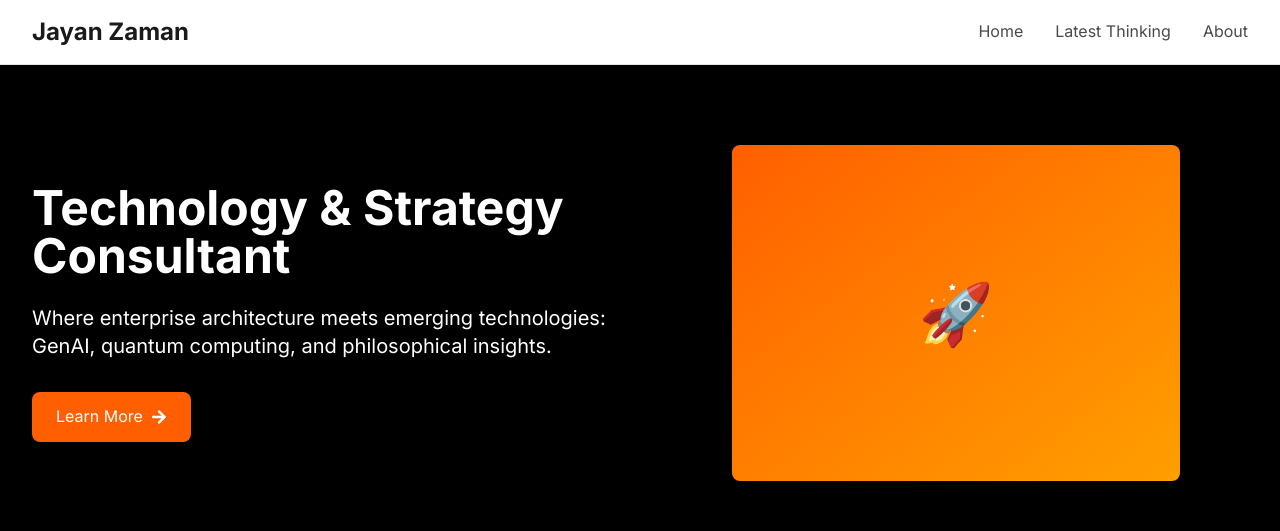
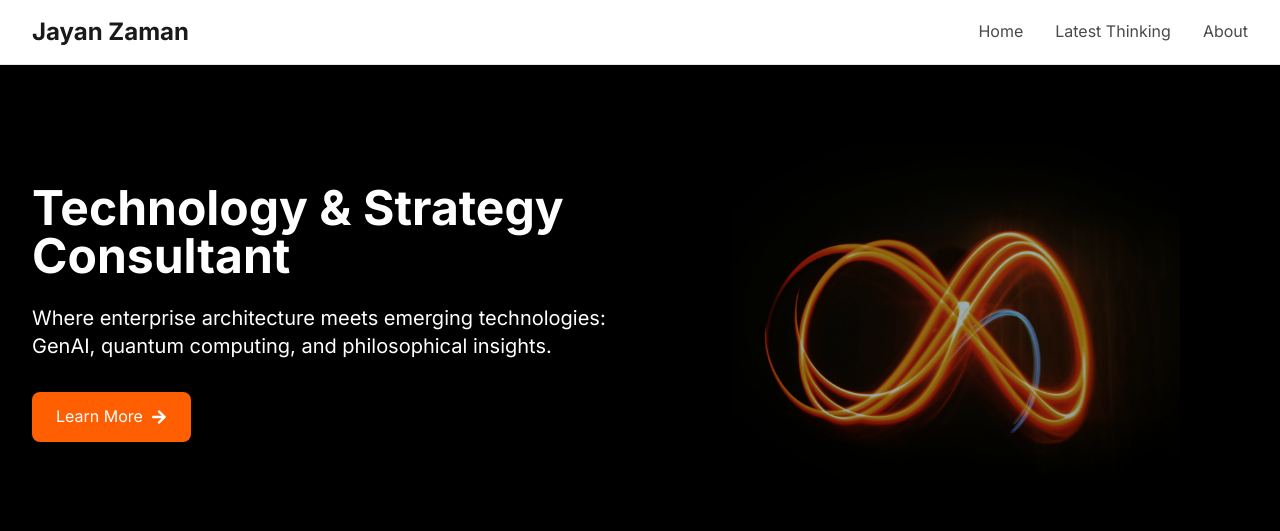
Before and after one commit to jayanzaman/website, a Next.js app: page / in a window 1280 px wide. Shown: the top 531 px of the page. Built offline with nearby package versions, Linux system fonts and the light colour scheme.

Commit message:
Revert to image with fixed dimensions

```diff
--- a/src/app/page.tsx
+++ b/src/app/page.tsx
@@ -57,10 +57,17 @@ export default function Home() {
               </Link>
             </div>
             <div className="md:w-1/2">
-              <div className="relative w-full aspect-[4/3] max-w-md mx-auto rounded-lg overflow-hidden bg-gradient-to-br from-[#FF5F00] via-[#FF7F00] to-[#FF9F00] animate-gradient-x">
-                <div className="absolute inset-0 flex items-center justify-center">
-                  <div className="text-white text-6xl">🚀</div>
-                </div>
+              <div className="relative w-full aspect-[4/3] max-w-md mx-auto rounded-lg overflow-hidden bg-gray-900">
+                <Image
+                  src="/images/yusuf-onuk-yI6alVpYC6o-unsplash.jpg"
+                  alt="Quantum Computing Visualization"
+                  width={800}
+                  height={600}
+                  className="w-full h-full object-cover"
+                  priority
+                  unoptimized
+                />
+                <div className="absolute inset-0 bg-black bg-opacity-30"></div>
               </div>
             </div>
           </div>
```
